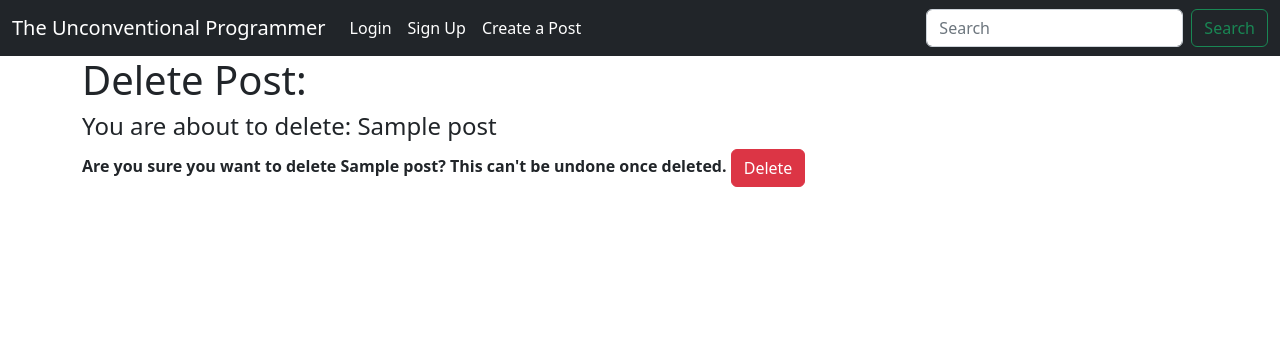
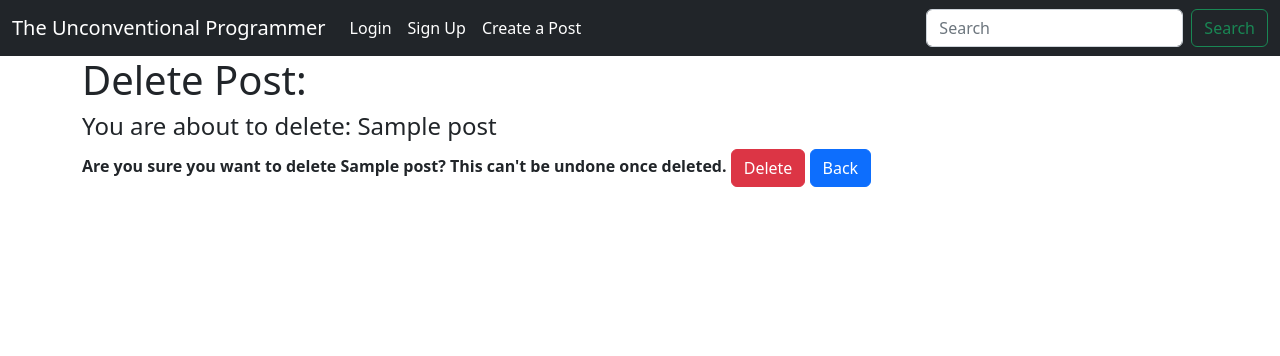
Before and after one commit to Jbachtiger/ci-pp4-the-unconventional-programmer, a Django app: a page that uses templates/delete_post.html in a window 1280 px wide. Shown: the top 356 px of the page. Run offline with Django 3.2, Linux system fonts and the light colour scheme; tables that the repository leaves empty hold one stand-in row (values such as "Sample post").

Commit message:
Add back button to delete post page

```diff
--- a/templates/delete_post.html
+++ b/templates/delete_post.html
@@ -11,6 +11,7 @@
         {% csrf_token %}
         <strong>Are you sure you want to delete {{ post.title }}? This can't be undone once deleted.</strong>
         <button class="btn btn-danger">Delete</button>
+        <a href="{% url 'post-detail' post.slug %}" class="btn btn-primary">Back</a>
     </form>
 </div>
 
```
